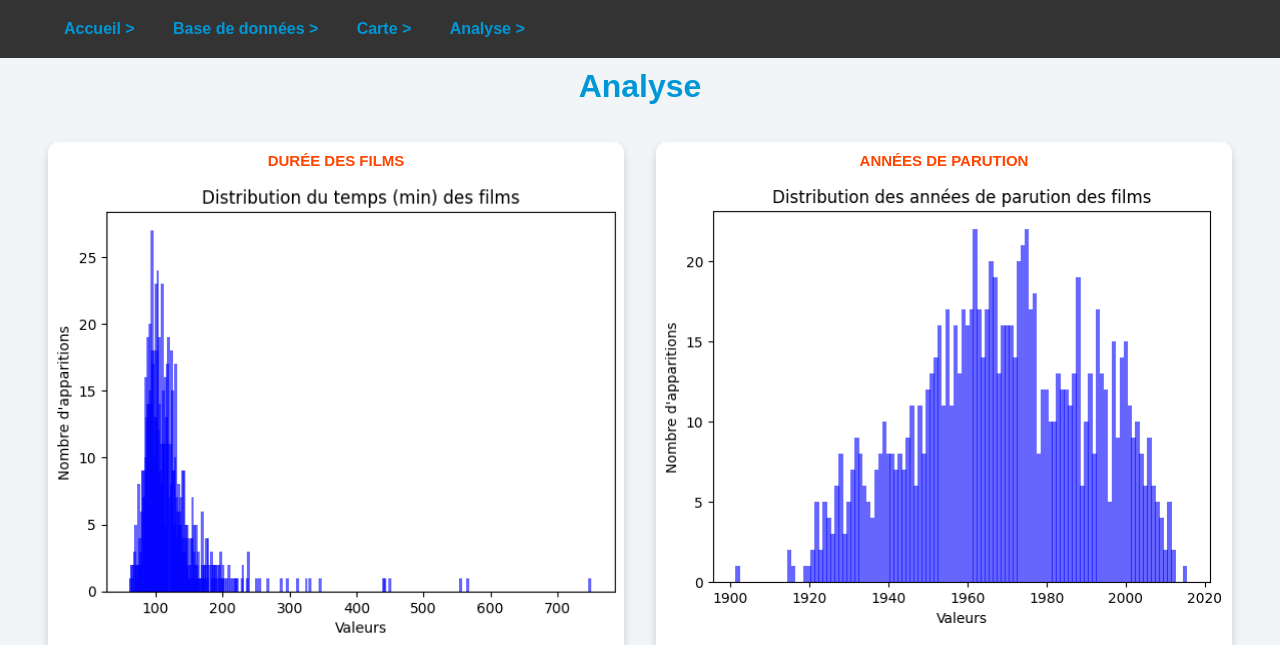
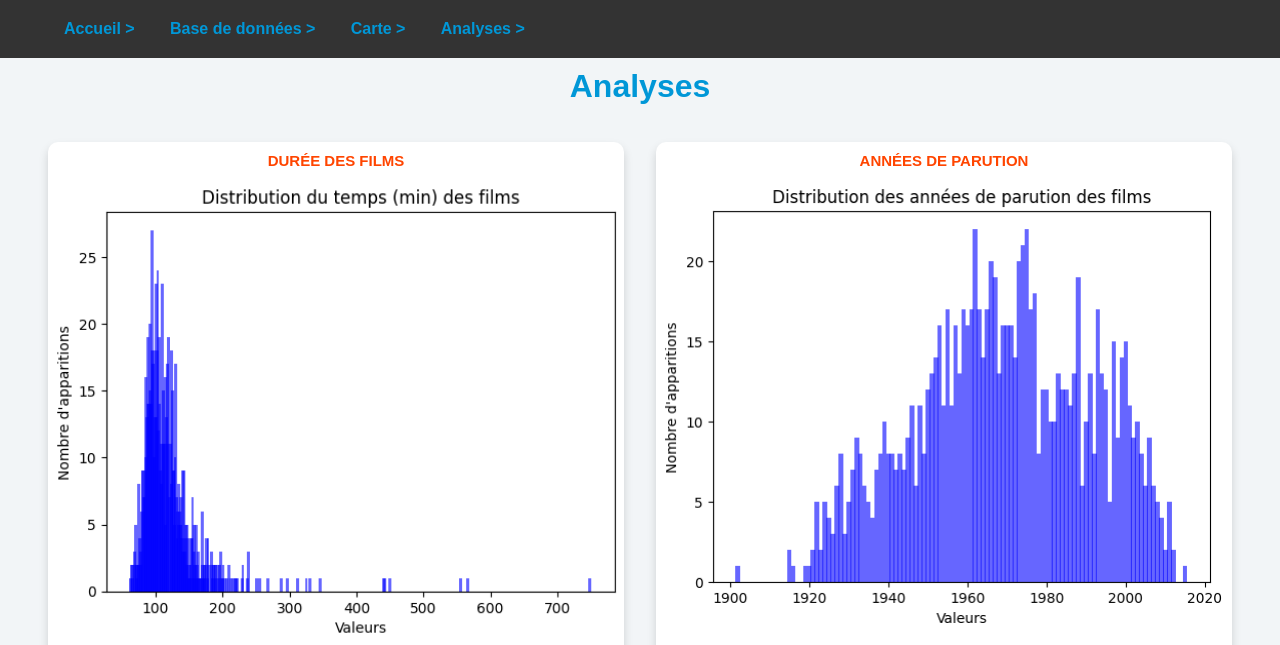
Before and after one commit to hugocrt/E4-data_engineering, a Flask app: template Api_WEB/Web/FlaskApp/templates/analysis.html in a window 1280 px wide. Shown: the top 645 px of the page. Run offline with Flask 2, Linux system fonts and the light colour scheme; the template is opened without the code that fills it: most values are stand-ins (such as "Sample title", 1, 10 or a date in 2020); parts of the project's set-up code (start-up, migrations or seed data) failed here and were passed over.

Commit message:
readme part 1

```diff
--- a/Api_WEB/Web/FlaskApp/templates/analysis.html
+++ b/Api_WEB/Web/FlaskApp/templates/analysis.html
@@ -1,7 +1,7 @@
 {% extends "base.html" %}
 
 {% block title %}{% block h1 %}
-    Analyse
+    Analyses
 {% endblock %}{% endblock %}
 
 {% block body %}
--- a/Api_WEB/Web/FlaskApp/templates/base.html
+++ b/Api_WEB/Web/FlaskApp/templates/base.html
@@ -16,7 +16,7 @@
             <a href="{{ url_for('homepage') }}">Accueil ></a>
             <a href="{{ url_for('database_page') }}">Base de données ></a>
             <a href="{{ url_for('map_page') }}">Carte ></a>
-            <a href="{{ url_for('analysis_page') }}">Analyse ></a>
+            <a href="{{ url_for('analysis_page') }}">Analyses ></a>
         </nav>
     </header>
 
--- a/docker-compose.yml
+++ b/docker-compose.yml
@@ -6,7 +6,6 @@ services:
     ports:
       - "27017:27017"
     container_name: mongodb
-    restart: always
 
   scraping:
     container_name: scraping
```
Also changed, not shown: README.md, img/analyse1.png (added), img/carte.png (added), img/cloning-project.png (added), img/compose.png (added), img/db1.png (added), img/db2.png (added), img/demo.gif (added), img/desktop1.png (added), img/desktop2.png (added), img/docker-compose-up-d.png (added), img/ls-project.png (added), img/readme-banner.png (added), img/taskbar.png (added), 1 more files.
